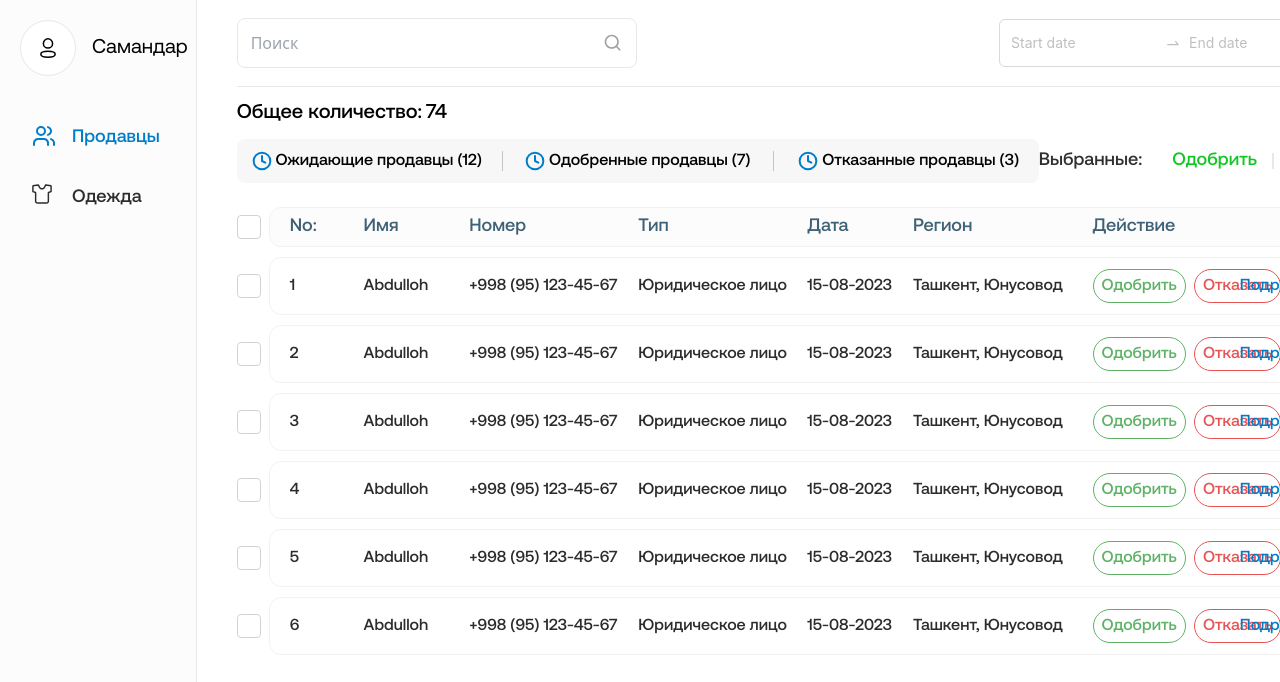
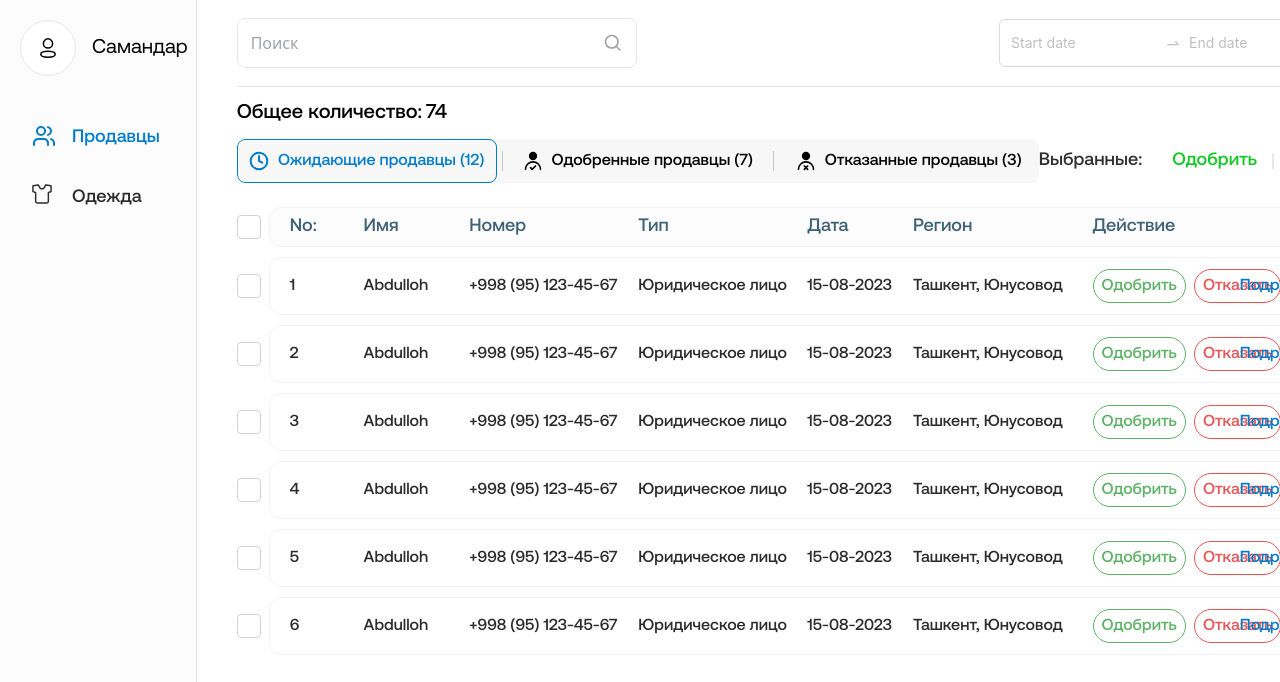
Before and after one commit to Sardor0795/dressme_admin_panel, a React (Vite) app: page /sellers in a window 1280 px wide. Shown: the top 682 px of the page. Built offline with nearby package versions, Linux system fonts and the light colour scheme.

Commit message:
Fix section btns active state

```diff
--- a/src/assets/icon/index.jsx
+++ b/src/assets/icon/index.jsx
@@ -244,108 +244,6 @@ const SearchIcon = () => {
   );
 };
 
-const ClockIcons = () => {
-  return (
-    <svg
-      xmlns="http://www.w3.org/2000/svg"
-      width={20}
-      height={20}
-      viewBox="0 0 20 20"
-      fill="none"
-    >
-      <g clipPath="url(#clip0_1522_49802)">
-        <path
-          d="M9.99984 18.3334C14.6022 18.3334 18.3332 14.6025 18.3332 10.0001C18.3332 5.39771 14.6022 1.66675 9.99984 1.66675C5.39746 1.66675 1.6665 5.39771 1.6665 10.0001C1.6665 14.6025 5.39746 18.3334 9.99984 18.3334Z"
-          stroke="#007DCA"
-          strokeWidth={2}
-          strokeLinecap="round"
-          strokeLinejoin="round"
-        />
-        <path
-          d="M10 5V10L13.3333 11.6667"
-          stroke="#007DCA"
-          strokeWidth={2}
-          strokeLinecap="round"
-          strokeLinejoin="round"
-        />
-      </g>
-      <defs>
-        <clipPath id="clip0_1522_49802">
-          <rect width={20} height={20} fill="white" />
-        </clipPath>
-      </defs>
-    </svg>
-  );
-};
-
-const SoldUserIcons = () => {
-  return (
-    <svg
-      xmlns="http://www.w3.org/2000/svg"
-      width={20}
-      height={20}
-      viewBox="0 0 20 20"
-      fill="none"
-    >
-      <g clipPath="url(#clip0_1522_49802)">
-        <path
-          d="M9.99984 18.3334C14.6022 18.3334 18.3332 14.6025 18.3332 10.0001C18.3332 5.39771 14.6022 1.66675 9.99984 1.66675C5.39746 1.66675 1.6665 5.39771 1.6665 10.0001C1.6665 14.6025 5.39746 18.3334 9.99984 18.3334Z"
-          stroke="#007DCA"
-          strokeWidth={2}
-          strokeLinecap="round"
-          strokeLinejoin="round"
-        />
-        <path
-          d="M10 5V10L13.3333 11.6667"
-          stroke="#007DCA"
-          strokeWidth={2}
-          strokeLinecap="round"
-          strokeLinejoin="round"
-        />
-      </g>
-      <defs>
-        <clipPath id="clip0_1522_49802">
-          <rect width={20} height={20} fill="white" />
-        </clipPath>
-      </defs>
-    </svg>
-  );
-};
-
-const RefusedUserIcons = () => {
-  return (
-    <svg
-      xmlns="http://www.w3.org/2000/svg"
-      width={20}
-      height={20}
-      viewBox="0 0 20 20"
-      fill="none"
-    >
-      <g clipPath="url(#clip0_1522_49802)">
-        <path
-          d="M9.99984 18.3334C14.6022 18.3334 18.3332 14.6025 18.3332 10.0001C18.3332 5.39771 14.6022 1.66675 9.99984 1.66675C5.39746 1.66675 1.6665 5.39771 1.6665 10.0001C1.6665 14.6025 5.39746 18.3334 9.99984 18.3334Z"
-          stroke="#007DCA"
-          strokeWidth={2}
-          strokeLinecap="round"
-          strokeLinejoin="round"
-        />
-        <path
-          d="M10 5V10L13.3333 11.6667"
-          stroke="#007DCA"
-          strokeWidth={2}
-          strokeLinecap="round"
-          strokeLinejoin="round"
-        />
-      </g>
-      <defs>
-        <clipPath id="clip0_1522_49802">
-          <rect width={20} height={20} fill="white" />
-        </clipPath>
-      </defs>
-    </svg>
-  );
-};
-
 const BackIcon = () => {
   return (
     <svg
@@ -366,6 +264,129 @@ const BackIcon = () => {
   );
 };
 
+const WaitingForAllowIcon = () => {
+  return (
+    <svg
+      xmlns="http://www.w3.org/2000/svg"
+      width={20}
+      height={20}
+      viewBox="0 0 20 20"
+      fill="none"
+    >
+      <g clipPath="url(#clip0_1522_49802)">
+        <path
+          d="M9.99984 18.3334C14.6022 18.3334 18.3332 14.6025 18.3332 10.0001C18.3332 5.39771 14.6022 1.66675 9.99984 1.66675C5.39746 1.66675 1.6665 5.39771 1.6665 10.0001C1.6665 14.6025 5.39746 18.3334 9.99984 18.3334Z"
+          stroke="currentColor" //#007DCA
+          strokeWidth={2}
+          strokeLinecap="round"
+          strokeLinejoin="round"
+        />
+        <path
+          d="M10 5V10L13.3333 11.6667"
+          stroke="currentColor"
+          strokeWidth={2}
+          strokeLinecap="round"
+          strokeLinejoin="round"
+        />
+      </g>
+      <defs>
+        <clipPath id="clip0_1522_49802">
+          <rect width={20} height={20} fill="white" />
+        </clipPath>
+      </defs>
+    </svg>
+  );
+};
+
+const AllowedIcon = () => {
+  return (
+    <svg
+      xmlns="http://www.w3.org/2000/svg"
+      width={20}
+      height={20}
+      viewBox="0 0 20 20"
+      fill="none"
+    >
+      <mask
+        id="mask0_1522_49851"
+        style={{ maskType: "luminance" }}
+        maskUnits="userSpaceOnUse"
+        x={1}
+        y={0}
+        width={18}
+        height={20}
+      >
+        <path
+          d="M9.99984 8.33341C11.8408 8.33341 13.3332 6.84103 13.3332 5.00008C13.3332 3.15913 11.8408 1.66675 9.99984 1.66675C8.15889 1.66675 6.6665 3.15913 6.6665 5.00008C6.6665 6.84103 8.15889 8.33341 9.99984 8.33341Z"
+          fill="white"
+          stroke="white"
+          strokeWidth="1.66667"
+          strokeLinecap="round"
+          strokeLinejoin="round"
+        />
+        <path
+          d="M17.5 18.3335C17.5 14.1914 14.1421 10.8335 10 10.8335C5.85792 10.8335 2.5 14.1914 2.5 18.3335"
+          stroke="white"
+          strokeWidth="1.66667"
+          strokeLinecap="round"
+          strokeLinejoin="round"
+        />
+        <path
+          d="M12.5 15L9.16667 18.3333L7.5 16.6667"
+          stroke="white"
+          strokeWidth="1.66667"
+          strokeLinecap="round"
+          strokeLinejoin="round"
+        />
+      </mask>
+      <g mask="url(#mask0_1522_49851)">
+        <path d="M0 0H20V20H0V0Z" fill="currentColor" />
+      </g>
+    </svg>
+  );
+};
+
+const NotAllowedIcon = ({ color }) => {
+  return (
+    <svg
+      xmlns="http://www.w3.org/2000/svg"
+      width={20}
+      height={20}
+      viewBox="0 0 20 20"
+      fill="none"
+    >
+      <mask
+        id="mask0_1522_49859"
+        style={{ maskType: "luminance" }}
+        maskUnits="userSpaceOnUse"
+        x={1}
+        y={0}
+        width={18}
+        height={20}
+      >
+        <path
+          d="M10.0003 8.33341C11.8413 8.33341 13.3337 6.84103 13.3337 5.00008C13.3337 3.15913 11.8413 1.66675 10.0003 1.66675C8.15938 1.66675 6.66699 3.15913 6.66699 5.00008C6.66699 6.84103 8.15938 8.33341 10.0003 8.33341Z"
+          fill="white"
+          stroke="white"
+          strokeWidth="1.66667"
+          strokeLinecap="round"
+          strokeLinejoin="round"
+        />
+        <path
+          d="M17.5 18.3335C17.5 14.1914 14.1421 10.8335 10 10.8335C5.85792 10.8335 2.5 14.1914 2.5 18.3335M8.33333 15.0002L11.6667 18.3335M11.6667 15.0002L8.33333 18.3335"
+          stroke="white"
+          strokeWidth="1.66667"
+          strokeLinecap="round"
+          strokeLinejoin="round"
+        />
+      </mask>
+      <g mask="url(#mask0_1522_49859)">
+        <path d="M0 0H20V20H0V0Z" fill="currentColor" />
+      </g>
+    </svg>
+  );
+};
+
 export {
   CircleNextIcon,
   OpendEyeIcon,
@@ -375,8 +396,8 @@ export {
   UsersProfileIcon,
   ClothesIcon,
   SearchIcon,
-  ClockIcons,
-  SoldUserIcons,
-  RefusedUserIcons,
   BackIcon,
+  WaitingForAllowIcon,
+  AllowedIcon,
+  NotAllowedIcon,
 };
--- a/src/assets/icon/svgImg.jsx
+++ /dev/null
@@ -1,2 +0,0 @@
-export { default as soldSellerIcon } from "../img/soldSellerIcon.svg";
-export { default as soldSellerIcon } from "../img/soldSellerIcon.svg";
--- a/src/components/Sellers/SellersList/SellersList.jsx
+++ b/src/components/Sellers/SellersList/SellersList.jsx
@@ -2,14 +2,14 @@ import { useEffect, useState } from "react";
 import { Link, useNavigate } from "react-router-dom";
 import SellerItems from "./SellerItems/SellerItems";
 
-import { SearchIcon } from "../../../assets/icon";
+import {
+  AllowedIcon,
+  NotAllowedIcon,
+  SearchIcon,
+  WaitingForAllowIcon,
+} from "../../../assets/icon";
 import { Space, DatePicker } from "antd";
 
-import {
-  ClockIcons,
-  RefusedUserIcons,
-  SoldUserIcons,
-} from "../../../assets/icon";
 import CancelModal from "./ModalCancel";
 
 export default function SellersList() {
@@ -112,6 +112,8 @@ export default function SellersList() {
     }
   }, [data]);
 
+  const [showSellers, setShowSellers] = useState("waiting");
+
   return (
     <div>
       <div className="border-b py-[18px] flex items-center justify-between">
@@ -149,31 +151,46 @@ export default function SellersList() {
           <section className="hidden md:flex items-center w-fit bg-LocationSelectBg rounded-lg overflow-hidden">
             <button
               type="button"
-              className="focus:border-[1.5px] focus:text-weatherWinterColor text[#303030] text-base not-italic font-AeonikProMedium	 border-weatherWinterColor w-[260px] h-[44px] rounded-lg flex items-center justify-center gap-x-1"
+              onClick={() => setShowSellers("waiting")}
+              className={`${
+                showSellers === "waiting"
+                  ? "text-weatherWinterColor border-[1.5px]"
+                  : "text[#303030]"
+              }  text-[16px] leading-none not-italic font-AeonikProMedium	 border-weatherWinterColor w-[260px] h-[44px] rounded-lg flex items-center justify-center gap-x-1`}
             >
-              <span>
-                <ClockIcons />
+              <span className="mr-[5px]">
+                <WaitingForAllowIcon />
               </span>
               <span>Ожидающие продавцы (12)</span>
             </button>
             <span className="w-[1px] h-5 bg-[#C5C5C5] mx-[5px]"></span>
             <button
               type="button"
-              className="focus:border-[1.5px] focus:text-weatherWinterColor text[#303030] text-base not-italic font-AeonikProMedium	 border-weatherWinterColor w-[260px] h-[44px] rounded-lg flex items-center justify-center gap-x-1"
+              onClick={() => setShowSellers("allowed")}
+              className={`${
+                showSellers === "allowed"
+                  ? "text-weatherWinterColor border-[1.5px]"
+                  : "text[#303030]"
+              }  text-[16px] leading-none not-italic font-AeonikProMedium	 border-weatherWinterColor w-[260px] h-[44px] rounded-lg flex items-center justify-center gap-x-1`}
             >
-              <span>
-                <ClockIcons />
-              </span>{" "}
+              <span className="mr-[5px]">
+                <AllowedIcon />
+              </span>
               <span>Одобренные продавцы (7)</span>
             </button>
             <span className="w-[1px] h-5 bg-[#C5C5C5] mx-[5px]"></span>
             <button
               type="button"
-              className="focus:border-[1.5px] focus:text-weatherWinterColor text[#303030] text-base not-italic font-AeonikProMedium	 border-weatherWinterColor w-[260px] h-[44px] rounded-lg flex items-center justify-center gap-x-1"
+              onClick={() => setShowSellers("notAllowed")}
+              className={`${
+                showSellers === "notAllowed"
+                  ? "text-weatherWinterColor border-[1.5px]"
+                  : "text[#303030]"
+              }  text-[16px] leading-none not-italic font-AeonikProMedium	 border-weatherWinterColor w-[260px] h-[44px] rounded-lg flex items-center justify-center gap-x-1`}
             >
-              <span>
-                <ClockIcons />
-              </span>{" "}
+              <span className="mr-[5px]">
+                <NotAllowedIcon />
+              </span>
               <span>Отказанные продавцы (3)</span>
             </button>
           </section>
```
Also changed, not shown: src/assets/img/refuseSellericon.svg (deleted), src/assets/img/soldSellerIcon.svg (deleted).
